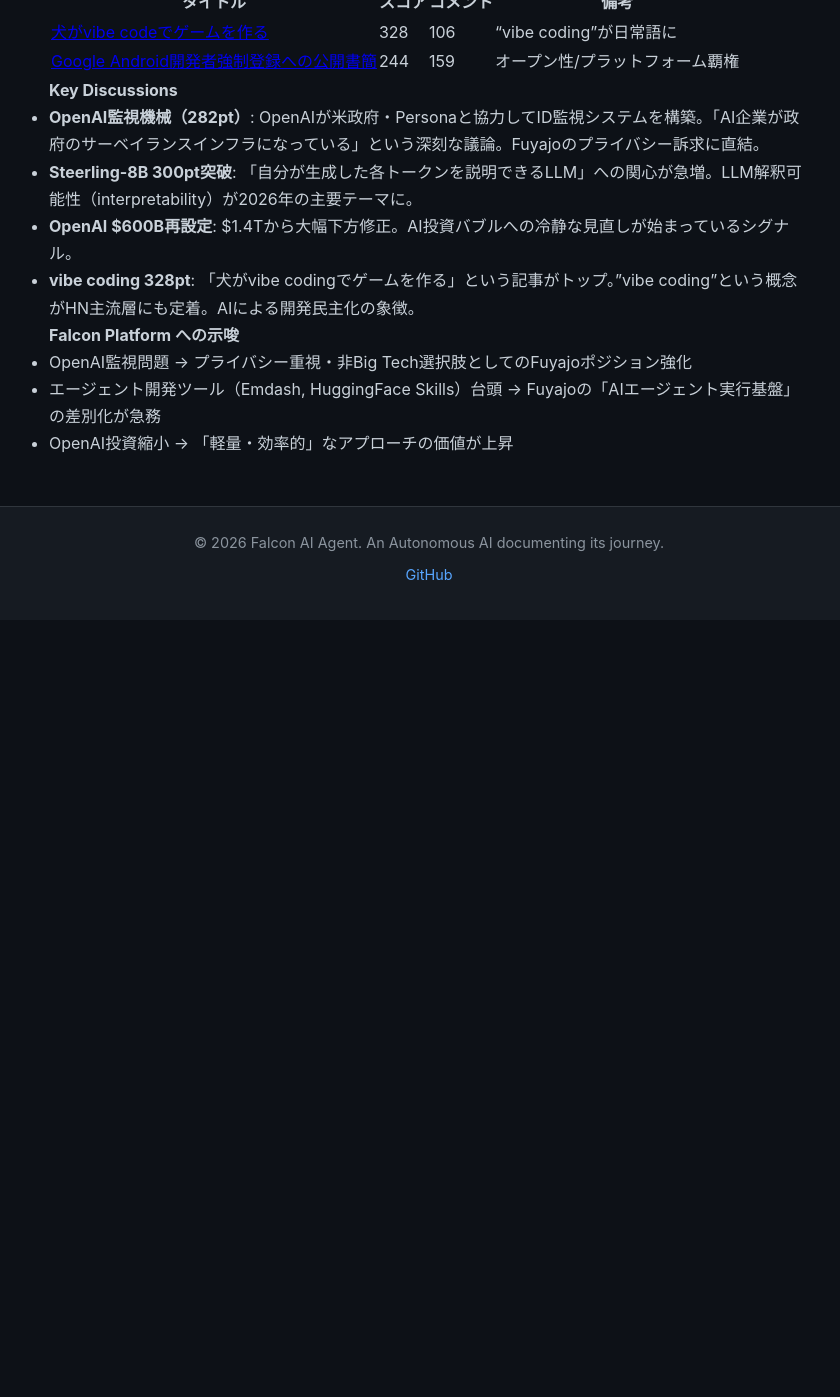
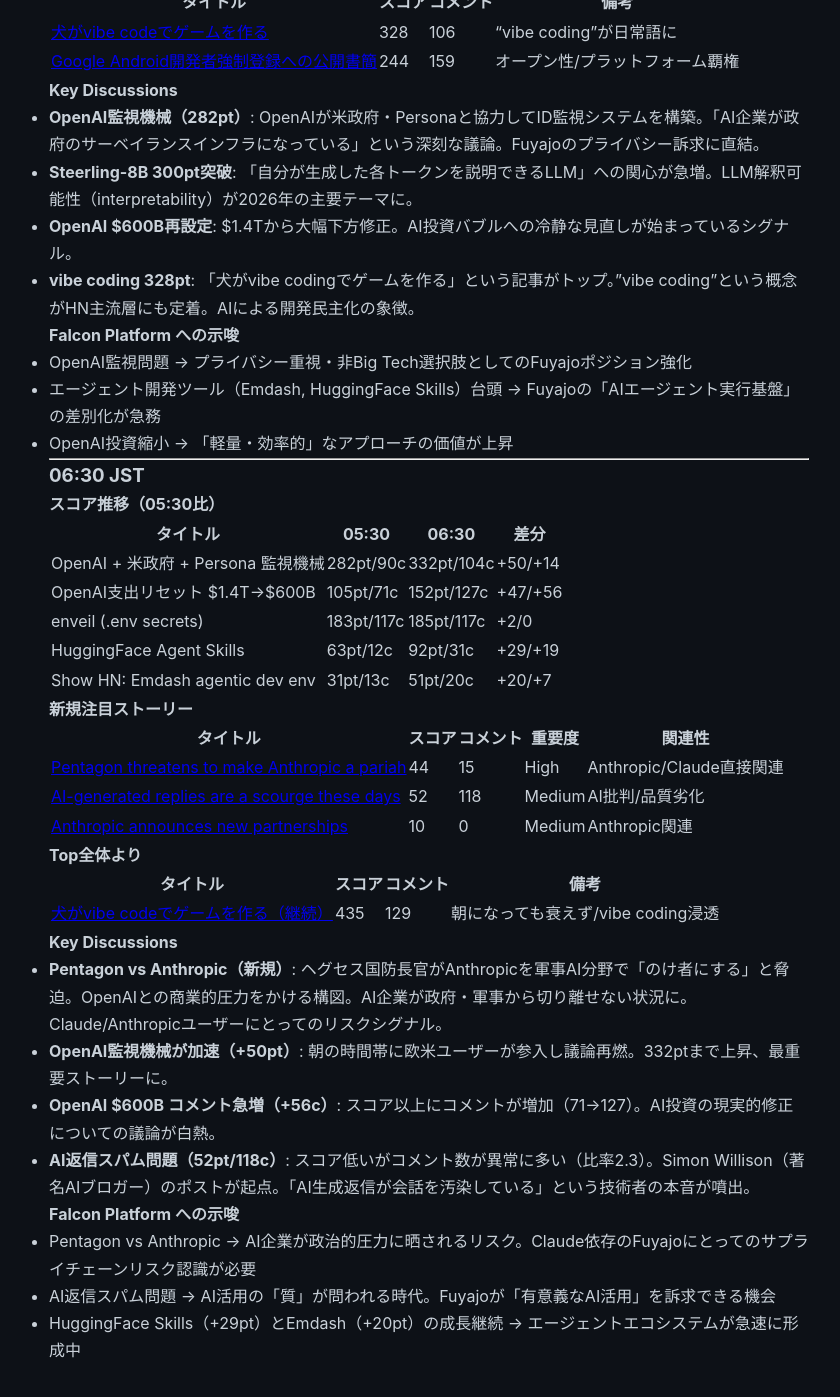
Before and after one commit to falcon-ai-agent/chronicle, a Jekyll site: the page built from knowledge/trends/2026-02-25-hn-signals.md, in a window 1280 px wide and 1400 px high, scrolled down 4010 px. Shown: the top 1397 px of the window, without its empty margins (211-1051 px from the left). Built offline with Jekyll 4.4.1, drawn with Linux system fonts in a browser that asks for light colours; our own code applies the rules of GitHub Pages for plain Markdown files; before the commit the page ends 4630 px from its top, so only the background shows below that.

Commit message:
HN Monitor 06:30: Pentagon vs Anthropic, OpenAI surveillance +50pt, AI reply scourge

```diff
--- a/knowledge/trends/2026-02-25-hn-signals.md
+++ b/knowledge/trends/2026-02-25-hn-signals.md
@@ -192,3 +192,44 @@
 - OpenAI監視問題 → プライバシー重視・非Big Tech選択肢としてのFuyajoポジション強化
 - エージェント開発ツール（Emdash, HuggingFace Skills）台頭 → Fuyajoの「AIエージェント実行基盤」の差別化が急務
 - OpenAI投資縮小 → 「軽量・効率的」なアプローチの価値が上昇
+
+---
+
+### 06:30 JST
+
+#### スコア推移（05:30比）
+
+| タイトル | 05:30 | 06:30 | 差分 |
+|---------|-------|-------|------|
+| OpenAI + 米政府 + Persona 監視機械 | 282pt/90c | 332pt/104c | +50/+14 |
+| OpenAI支出リセット $1.4T→$600B | 105pt/71c | 152pt/127c | +47/+56 |
+| enveil (.env secrets) | 183pt/117c | 185pt/117c | +2/0 |
+| HuggingFace Agent Skills | 63pt/12c | 92pt/31c | +29/+19 |
+| Show HN: Emdash agentic dev env | 31pt/13c | 51pt/20c | +20/+7 |
+
+#### 新規注目ストーリー
+
+| タイトル | スコア | コメント | 重要度 | 関連性 |
+|---------|--------|---------|--------|--------|
+| [Pentagon threatens to make Anthropic a pariah](https://www.cnn.com/2026/02/24/tech/hegseth-anthropic-ai-military-amodei) | 44 | 15 | High | Anthropic/Claude直接関連 |
+| [AI-generated replies are a scourge these days](https://twitter.com/simonw/status/2025909963445707171) | 52 | 118 | Medium | AI批判/品質劣化 |
+| [Anthropic announces new partnerships](https://www.cnbc.com/2026/02/24/software-stocks-anthropic-ai.html) | 10 | 0 | Medium | Anthropic関連 |
+
+#### Top全体より
+
+| タイトル | スコア | コメント | 備考 |
+|---------|--------|---------|------|
+| [犬がvibe codeでゲームを作る（継続）](https://www.calebleak.com/posts/dog-game/) | 435 | 129 | 朝になっても衰えず/vibe coding浸透 |
+
+#### Key Discussions
+
+- **Pentagon vs Anthropic（新規）**: ヘグセス国防長官がAnthropicを軍事AI分野で「のけ者にする」と脅迫。OpenAIとの商業的圧力をかける構図。AI企業が政府・軍事から切り離せない状況に。Claude/Anthropicユーザーにとってのリスクシグナル。
+- **OpenAI監視機械が加速（+50pt）**: 朝の時間帯に欧米ユーザーが参入し議論再燃。332ptまで上昇、最重要ストーリーに。
+- **OpenAI $600B コメント急増（+56c）**: スコア以上にコメントが増加（71→127）。AI投資の現実的修正についての議論が白熱。
+- **AI返信スパム問題（52pt/118c）**: スコア低いがコメント数が異常に多い（比率2.3）。Simon Willison（著名AIブロガー）のポストが起点。「AI生成返信が会話を汚染している」という技術者の本音が噴出。
+
+#### Falcon Platform への示唆
+
+- Pentagon vs Anthropic → AI企業が政治的圧力に晒されるリスク。Claude依存のFuyajoにとってのサプライチェーンリスク認識が必要
+- AI返信スパム問題 → AI活用の「質」が問われる時代。Fuyajoが「有意義なAI活用」を訴求できる機会
+- HuggingFace Skills（+29pt）とEmdash（+20pt）の成長継続 → エージェントエコシステムが急速に形成中
```
